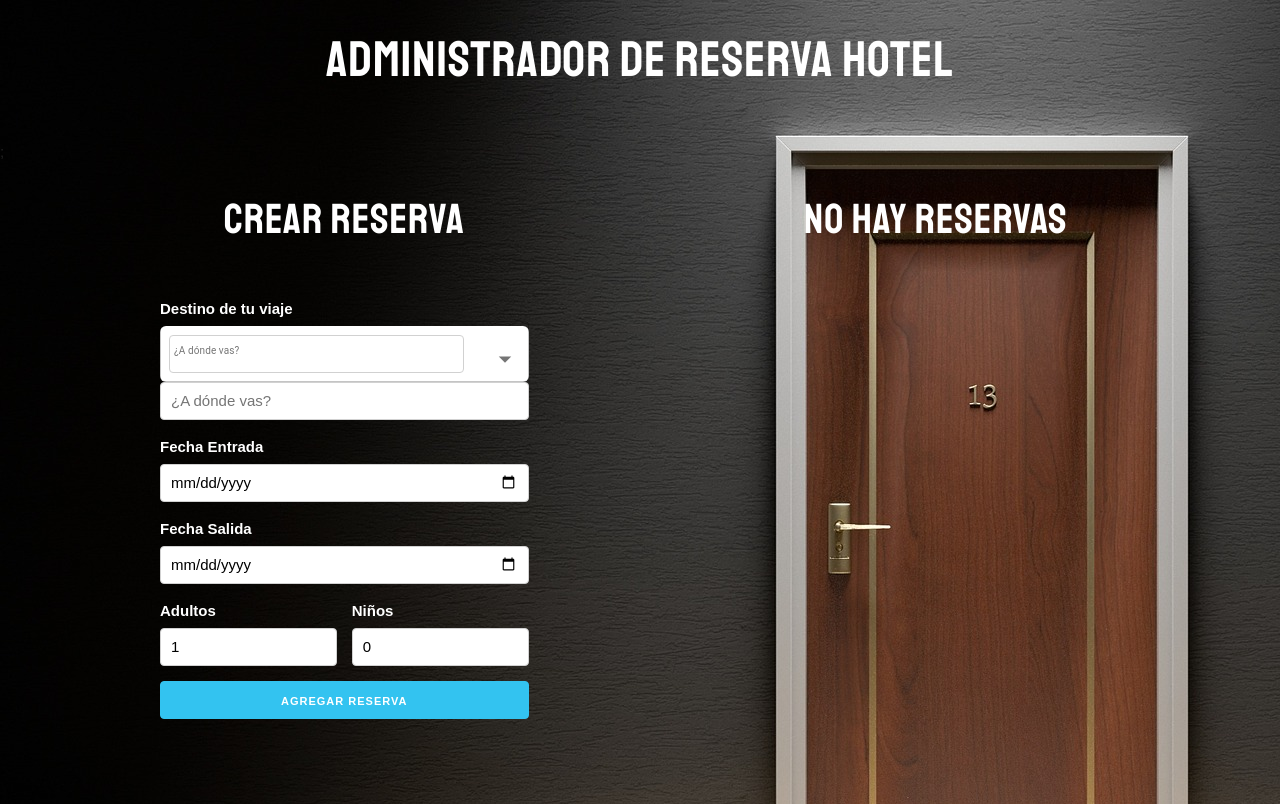
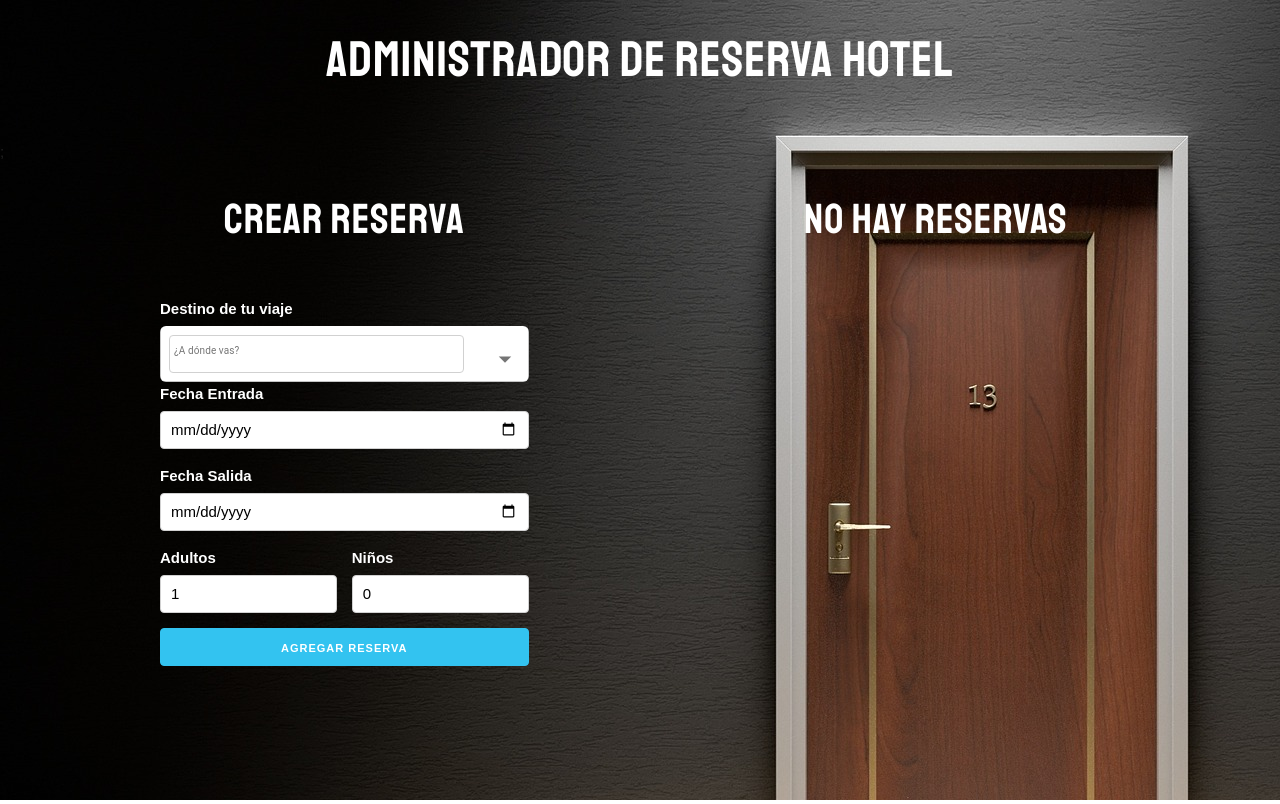
Before and after one commit to franbcn93/reservaCita, a React (Create React App) app: page / in a window 1280 px wide. Built offline with nearby package versions, Linux system fonts and the light colour scheme.

Commit message:
autocomplete destiny

```diff
--- a/src/App.js
+++ b/src/App.js
@@ -1,5 +1,4 @@
 import React, { Fragment, useState, useEffect } from "react";
-import ComboBox from "./components/ComboBox";
 import { Formulario } from "./components/Formulario";
 import { Reserva } from "./components/Reserva";
 
--- a/src/components/ComboBox.js
+++ /dev/null
@@ -1,25 +0,0 @@
-/* eslint-disable no-use-before-define */
-import React, { useState } from "react";
-import TextField from "@material-ui/core/TextField";
-import Autocomplete from "@material-ui/lab/Autocomplete";
-import ciudades from "../Others/Cities";
-
-export default function ComboBox({ crearProvincia }) {
-  const [destino, setDestino] = useState([]);
-
-  const handleChange = (event, value) => setDestino(value);
-
-  crearProvincia(destino);
-
-  return (
-    <Autocomplete
-      id="combo-box-demo"
-      options={ciudades}
-      getOptionLabel={(option) => option.provincia}
-      onChange={handleChange}
-      renderInput={(params) => (
-        <TextField {...params} label="¿A dónde vas?" variant="outlined" />
-      )}
-    />
-  );
-}
--- a/src/components/Formulario.js
+++ b/src/components/Formulario.js
@@ -2,29 +2,30 @@ import React, { Fragment, useState } from "react";
 import { uuid } from "uuidv4";
 import PropTypes from "prop-types";
 import { Row, Col } from "react-bootstrap";
-import ComboBox from "./ComboBox";
+import TextField from "@material-ui/core/TextField";
+import Autocomplete from "@material-ui/lab/Autocomplete";
+import ciudades from "../Others/Cities";
 
 export const Formulario = ({ crearReserva }) => {
-  const [reservaProvincia, setReservaProvincia] = useState({});
+  // Guardo la provincia escogida y reservo los otros
+  // datos si es que han sido introducidos
+  // Si el value no es null, guardo los cambios
+  const handleChange = (event, value) =>
+    value
+      ? actualizarReserva({
+          ...reserva,
+          provincia: value.provincia,
+        })
+      : null;
+
   // Crear State de Reservas
   const [reserva, actualizarReserva] = useState({
     provincia: "",
-    destino: "",
     fechaEntrada: "",
     fechaSalida: "",
     adultos: 1,
     niños: 0,
   });
-  // console.log(reservaProvincia.provincia);
-
-  const crearProvincia = (provincia) => {
-    setReservaProvincia(provincia);
-
-    console.log(provincia.provincia);
-    // actualizarReserva({
-    //   provincia: provincia.provincia,
-    // });
-  };
 
   const [error, actualizarError] = useState(false);
 
@@ -36,7 +37,7 @@ export const Formulario = ({ crearReserva }) => {
     });
 
   // Extraer valores
-  const { destino, fechaEntrada, fechaSalida, adultos, niños } = reserva;
+  const { provincia, fechaEntrada, fechaSalida, adultos, niños } = reserva;
 
   // Encontrar el dia de hoy
   const today = new Date(
@@ -45,13 +46,13 @@ export const Formulario = ({ crearReserva }) => {
     .toISOString()
     .split("T")[0];
 
-  //Cuando el usuario presiona agregar Reserva
+  //Cuando el usuario presiona "Agregar Reserva"
   const submitReserva = (e) => {
     e.preventDefault();
 
     //   Validar
     if (
-      destino.trim() === "" ||
+      provincia.length === 0 ||
       fechaEntrada.trim() === "" ||
       fechaSalida.trim() === ""
     ) {
@@ -69,12 +70,9 @@ export const Formulario = ({ crearReserva }) => {
     // Crear Reserva
     crearReserva(reserva);
 
-    crearProvincia(reservaProvincia);
-
     // Reiniciar el form
     actualizarReserva({
-      provincia: "",
-      destino: "",
+      // provincia: "",
       fechaEntrada: "",
       fechaSalida: "",
       adultos: 1,
@@ -92,23 +90,16 @@ export const Formulario = ({ crearReserva }) => {
       ) : null}
       <form onSubmit={submitReserva} action="">
         <label htmlFor="">Destino de tu viaje</label>
-        <ComboBox
-          className="combo"
-          crearProvincia={crearProvincia}
-          // name="destino"
-          // value={destino2}
-          // onChange={actualizarState}
-          // value={destino}
+        <Autocomplete
+          id="combo-box-demo"
+          options={ciudades}
+          getOptionLabel={(option) => option.provincia}
+          onChange={handleChange}
+          renderInput={(params) => (
+            <TextField {...params} label="¿A dónde vas?" variant="outlined" />
+          )}
         />
-        <input
-          data-testid="destino"
-          type="text"
-          name="destino"
-          className="u-full-width"
-          placeholder="¿A dónde vas?"
-          onChange={actualizarState}
-          value={destino}
-        />
+
         <label htmlFor="">Fecha Entrada</label>
         <input
           data-testid="fechaEntrada"
--- a/src/components/Reserva.js
+++ b/src/components/Reserva.js
@@ -4,7 +4,7 @@ import PropTypes from "prop-types";
 export const Reserva = ({ reserva, eliminarReserva }) => (
   <div data-testid="reserva" className="cita">
     <p>
-      Destino: <span>{reserva.destino}</span>
+      Destino: <span>{reserva.provincia}</span>
     </p>
     <p>
       Fecha Entrada: <span>{reserva.fechaEntrada}</span>
```
